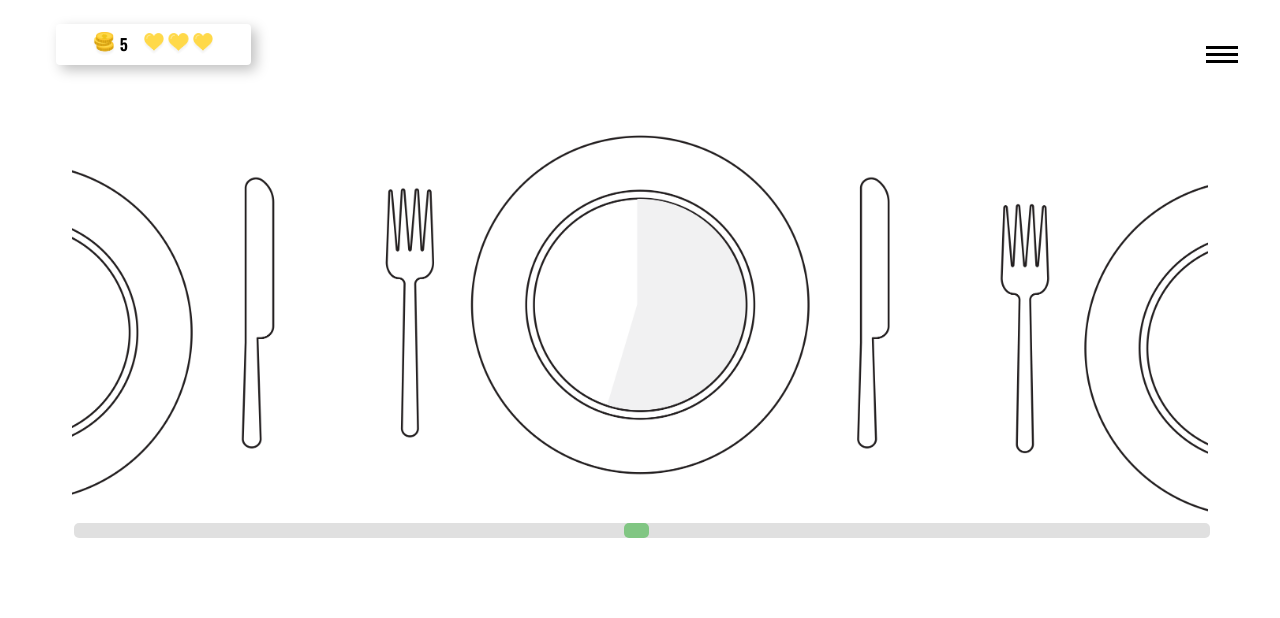
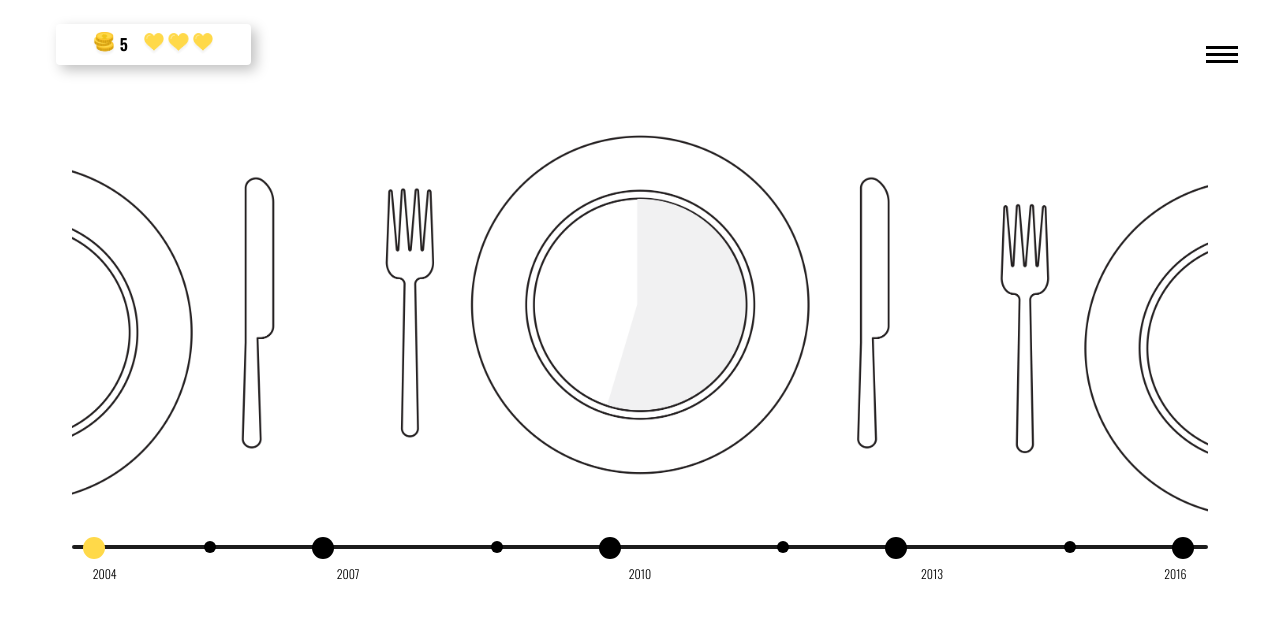
Before and after one commit to beatrizgeirinhas/Projecto4, a plain HTML site: page assets/html/sala/sala_game.html in a window 1280 px wide. Drawn offline with nearby package versions, Linux system fonts and the light colour scheme.

Commit message:
Design tweaks in sala html

```diff
--- a/assets/css/hero.css
+++ b/assets/css/hero.css
@@ -16,18 +16,21 @@
   position: absolute;
   top: 14%;
   left: 50%;
+  transition: 1s;
 }
 
 .pointer2 {
   position: absolute;
   top: 22%;
   left: 62%;
+  transition: 1s;
 }
 
 .pointer3 {
   position: absolute;
-  top: 60%;
+  top: 70%;
   left: 50%;
+  transition: 1s;
 }
 
 .popup {
--- a/assets/css/sala/sala.css
+++ b/assets/css/sala/sala.css
@@ -6,40 +6,37 @@
   width: 100%; /* Width of the outside container */
 }
 
-/* The slider itself */
-.slider {
-  -webkit-appearance: none; /* Override default CSS styles */
-  appearance: none;
-  width: 100%; /* Full-width */
-  height: 15px;
-  border-radius: 5px;
-  background: #d3d3d3; /* Grey background */
-  outline: none; /* Remove outline */
-  opacity: 0.7; /* Set transparency (for mouse-over effects on hover) */
-  -webkit-transition: 0.2s; /* 0.2 seconds transition on hover */
-  transition: opacity 0.2s;
+hr {
+  background: #1c1c1c;
+  height: 4px;
+  border: none;
+  border-radius: 100px;
 }
 
-/* Mouse-over effects */
-.slider:hover {
-  opacity: 1; /* Fully shown on mouse-over */
+.active_ball {
+  background: #ffd949;
+  border-radius: 50%;
+  height: 22px;
+  width: 22px;
+  margin-top: -20px;
+  margin-left: 0;
 }
-
-/* The slider handle (use -webkit- (Chrome, Opera, Safari, Edge) and -moz- (Firefox) to override default look) */
-.slider::-webkit-slider-thumb {
-  -webkit-appearance: none; /* Override default look */
-  appearance: none;
-  width: 25px; /* Set a specific slider handle width */
-  height: 15px;
-  border-radius: 5px;
-  background: #4caf50; /* Green background */
-  cursor: pointer; /* Cursor on hover */
+.inactive_ball {
+  background: #000000;
+  border-radius: 50%;
+  height: 22px;
+  width: 22px;
+  margin-top: -20px;
+  cursor: pointer;
 }
-
-.slider::-moz-range-thumb {
-  width: 25px; /* Set a specific slider handle width */
-  height: 15px;
-  border-radius: 5px;
-  background: #4caf50; /* Green background */
-  cursor: pointer; /* Cursor on hover */
+.small_ball {
+  background: #000000;
+  border-radius: 50%;
+  height: 12px;
+  width: 12px;
+  margin-top: -16px;
 }
+.year {
+  margin-top: -10px;
+  font-size: 12px;
+}
--- a/assets/html/sala/sala_game.html
+++ b/assets/html/sala/sala_game.html
@@ -42,19 +42,127 @@
           <div class="nav-button-line"></div>
           <div class="nav-button-line"></div>
         </div>
-
       </div>
       <div class="row">
         <div class="col-xs-12 backrground_image" data-aos="zoom-in">
-          <img src="../../images/sala/pratos.png" width="100%">
+          <div id = "div1" style="display:block"><img src="../../images/sala/pratos.png" width="100%"/></div>
+<div id = "div2" style="display:none"><img src="../../images/sala/pratos2.png" width="100%"/></div>
+<div id = "div3" style="display:none"><img src="../../images/sala/pratos3.png" width="100%"/></div>
+<div id = "div4" style="display:none"><img src="../../images/sala/pratos4.png" width="100%"/></div>
+<div id = "div5" style="display:none"><img src="../../images/sala/pratos5.png" width="100%"/></div>
         </div>
       </div>
-      <div class="slidecontainer">
-  <input type="range" min="1" max="100" value="50" class="slider" id="myRange">
+      <div class="row center-xs">
+        <div class="col-xs-12">
+          <hr class="m_top_big">
+          <div class="row center-xs">
+            <div class="col-xs-1">
+              <figure class="active_ball"></figure>
+            </div>
+            <div class="col-xs-0">
+              <figure class="small_ball small_ball_margin1"></figure>
+            </div>
+            <div class="col-xs-2">
+              <figure class="inactive_ball inactive_ball_margin1" onclick = "replace()"></figure>
+            </div>
+            <div class="col-xs-0">
+              <figure class="small_ball small_ball_margin1"></figure>
+            </div>
+            <div class="col-xs-2">
+              <figure class="inactive_ball inactive_ball_margin1" onclick = "replace2()"></figure>
+            </div>
+            <div class="col-xs-0">
+              <figure class="small_ball small_ball_margin2"></figure>
+            </div>
+            <div class="col-xs-2">
+              <figure class="inactive_ball inactive_ball_margin1" onclick = "replace3()"></figure>
+            </div>
+            <div class="col-xs-0">
+              <figure class="small_ball small_ball_margin1"></figure>
+            </div>
+            <div class="col-xs-1">
+              <figure class="inactive_ball inactive_ball_margin1" onclick = "replace4()"></figure>
+            </div>
+          </div>
+        </div>
+      </div>
+      <div class="row">
+        <div class="col-xs-12">
+          <div class="row center-xs">
+            <div class="col-xs-1">
+              <p class="oswald-ligth year">2004</p>
+            </div>
+            <div class="col-xs-1">
+            </div>
+            <div class="col-xs-2">
+              <p class="oswald-ligth year">2007</p>
+            </div>
+            <div class="col-xs-1">
+            </div>
+            <div class="col-xs-2">
+              <p class="oswald-ligth year">2010</p>
+            </div>
+            <div class="col-xs-1">
+            </div>
+            <div class="col-xs-2">
+              <p class="oswald-ligth year">2013</p>
+            </div>
+            <div class="col-xs-1">
+            </div>
+            <div class="col-xs-1">
+              <p class="oswald-ligth year">2016</p>
+            </div>
+          </div>
+        </div>
       </div>
     </div>
   </section>
 </body>
+<script>
+  // When the user clicks on div, open the popup
+  function myFunction() {
+    var popup = document.getElementById("myPopup");
+    popup.classList.toggle("show");
+  }
+</script>
+
+<script type = "text/javascript">
+function replace() {
+document.getElementById("div1").style.display="none";
+document.getElementById("div3").style.display="none";
+document.getElementById("div4").style.display="none";
+document.getElementById("div5").style.display="none";
+document.getElementById("div2").style.display="block";
+document.getElementsByClassName("active_ball").style.background="black";
+}
+</script>
+<script type = "text/javascript">
+function replace2() {
+document.getElementById("div1").style.display="none";
+document.getElementById("div4").style.display="none";
+document.getElementById("div5").style.display="none";
+document.getElementById("div2").style.display="none";
+document.getElementById("div3").style.display="block";
+}
+</script>
+<script type = "text/javascript">
+function replace3() {
+document.getElementById("div1").style.display="none";
+document.getElementById("div5").style.display="none";
+document.getElementById("div2").style.display="none";
+document.getElementById("div3").style.display="none";
+document.getElementById("div4").style.display="block";
+}
+</script>
+<script type = "text/javascript">
+function replace4() {
+document.getElementById("div1").style.display="none";
+document.getElementById("div2").style.display="none";
+document.getElementById("div3").style.display="none";
+document.getElementById("div4").style.display="none";
+document.getElementById("div5").style.display="block";
+}
+</script>
 <script src="../../js/aos.js"></script>
 <script src="../../js/index.js"></script>
 <script src="../../js/slider.js"></script>
```
Also changed, not shown: assets/images/sala/lock.png (added), assets/images/sala/pratos2.png (added), assets/images/sala/pratos3.png (added), assets/images/sala/pratos4.png (added), assets/images/sala/pratos5.png (added), assets/js/replace.js (added), 4 other files. Lines whose indentation alone changed are shown as unchanged.
